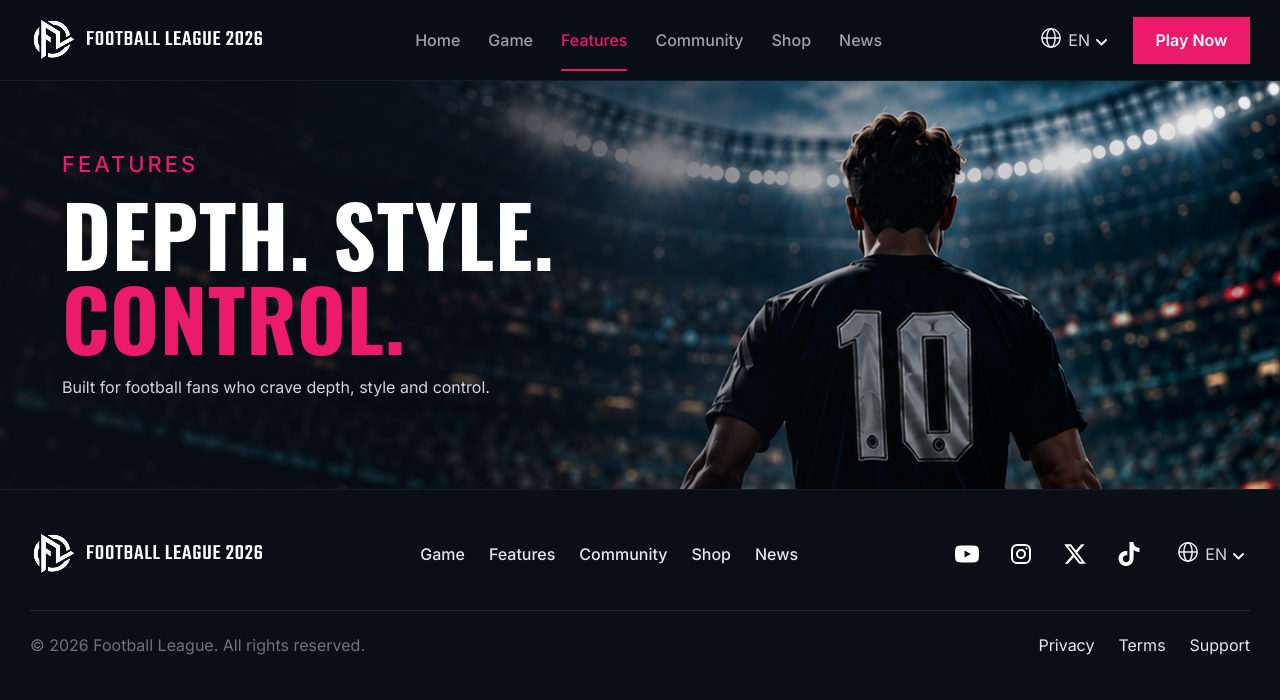
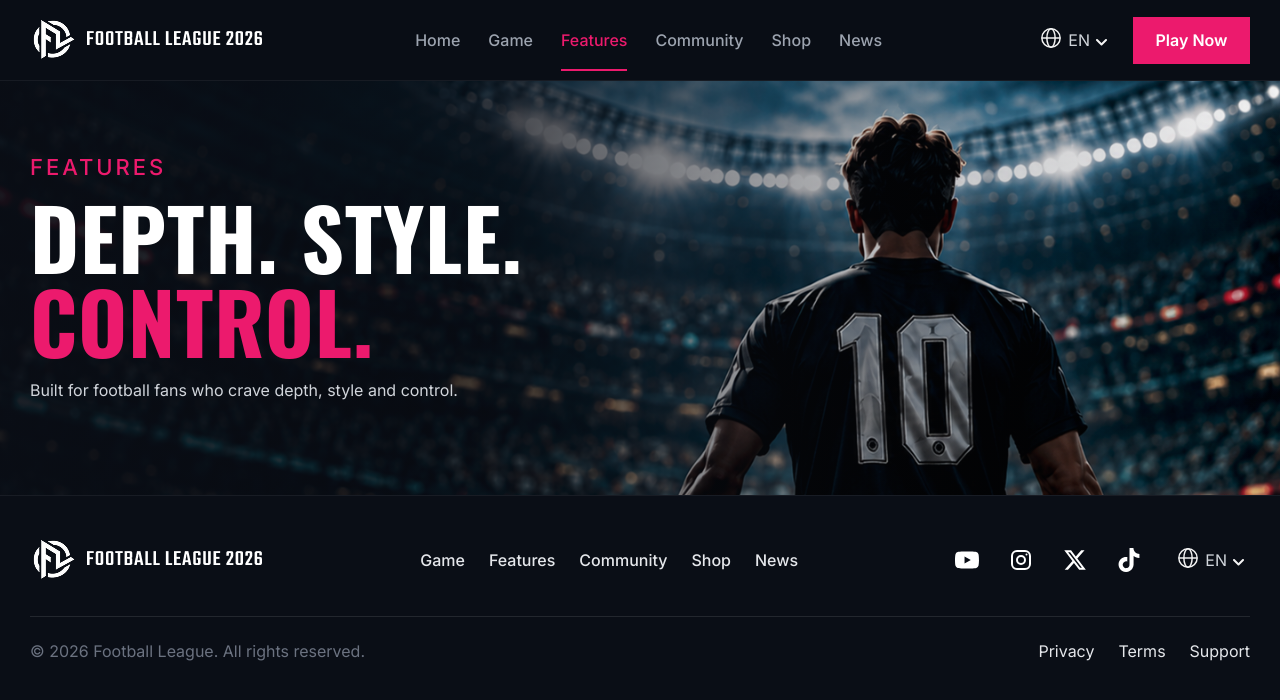
Before and after one commit to jyotithecode-sudo/football-website, a React (Vite) app: page /features in a window 1280 px wide. Shown: the top 700 px of the page. Built offline with nearby package versions, Linux system fonts and the light colour scheme.

Commit message:
Fix Features page build

```diff
--- a/src/FeaturesPage.css
+++ b/src/FeaturesPage.css
@@ -9,8 +9,11 @@
   background-color: #0a0e16;
 }
 .features-hero-content {
+    padding: 75px 0px !important;
+}
+.features-hero-content {
     width: 1220px !important;
-    padding: 0px;
+
 }
 .features-hero-bg {
   position: absolute;
```
